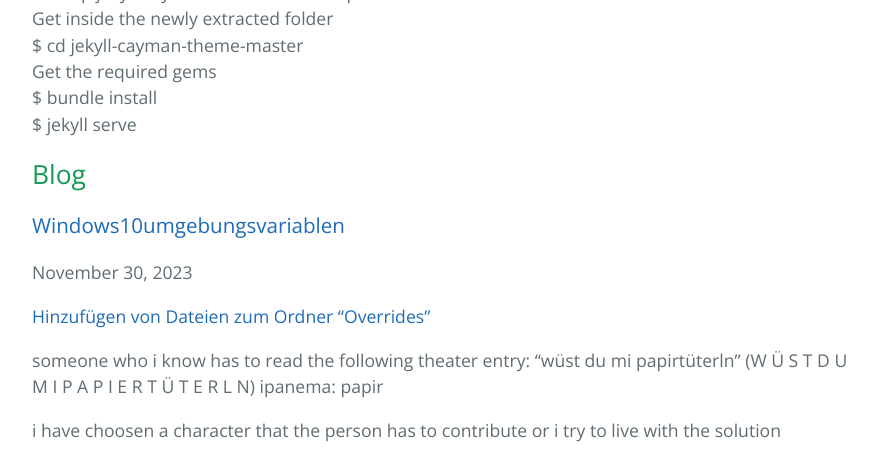
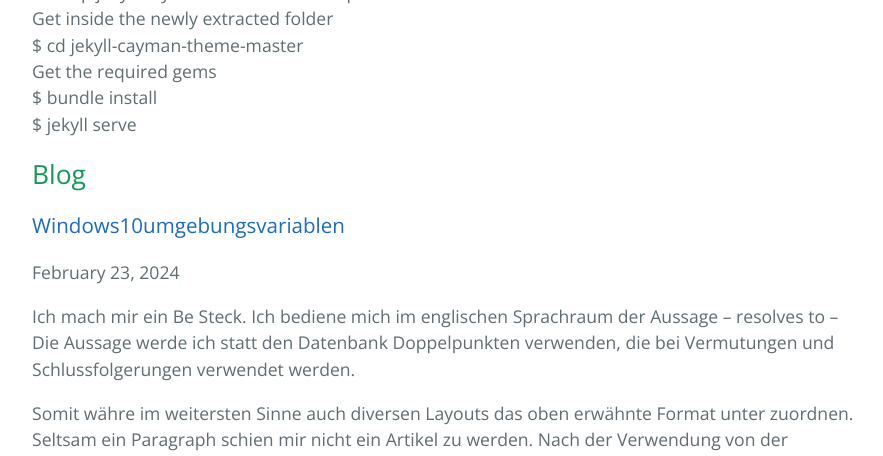
Before and after one commit to ledlightjungledStefan/Osterei, a Jekyll site: the page built from blog.html, in a window 1280 px wide and 1400 px high, scrolled down 655 px. Shown: the top 456 px of the window, without its empty margins (192-1075 px from the left). Built offline with Jekyll 4.4.1, drawn with Linux system fonts in a browser that asks for light colours; some of the changed text lies outside the part shown.

Commit message:
Update and rename 2023-11-30-Windows10Umgebungsvariablen.md to 2024-02-23-Windows10Umgebungsvariablen.md
git is coming the great - BOOM

```diff
--- a/_posts/2023-11-30-Windows10Umgebungsvariablen.md
+++ b/_posts/2024-02-23-Windows10Umgebungsvariablen.md
@@ -6,23 +6,23 @@ type: Chocolate
 image_path: /Osterei/assets/images/cupcakes/chocolate_banana.png
 description: cupcake with chocolate colors for /d %a in (%EINBAHN%) do dir /b %a
 ---
-[
-Hinzufügen von Dateien zum Ordner "Overrides"
-](https://learn.microsoft.com/de-de/microsoft-edge/devtools-guide-chromium/javascript/overrides#adding-files-to-your-overrides-folder)
+Ich mach mir ein Be Steck.
+Ich bediene mich im englischen Sprachraum der Aussage – resolves to –
+Die Aussage werde ich statt den Datenbank Doppelpunkten verwenden, die bei Vermutungen und Schlussfolgerungen verwendet werden.
 
-someone who i know has to read the following theater entry: "wüst du mi papirtüterln" (W Ü S T D U M I P A P I E R T Ü T E R L N)
-ipanema: papir
+Somit währe im weitersten Sinne auch diversen Layouts das oben erwähnte Format unter zuordnen.
+Seltsam ein Paragraph schien mir nicht ein Artikel zu werden. Nach der Verwendung von der Umschaltetaste statt der Feststelltaste
+wenn die Umschaltetaste gedrückt gehalten wird bevor die Eingabeaufforderungstaste gedrückt wird oder auch nachdem
+die Eingabeaufforderungstaste gedrückt worden ist könnte man nicht nur die Umschaltetaste loslassen sondern sich dann danach
+Fragen, warum der Zeilenabstand zwischen zwei Zeilen mit dem erwähnten Fall enger ist als ohne.
+Nun, nicht nur das das auf facebook ein tragisch komischer Postanweisungsgebrauch sein sollte um nicht ganz nicht beabsichtigt
+zu posten ist die Farge auch an die Frage geknüpft zumindest nach meinen getippten versuchen den kürzesten Weg für mich
+finden zu können, seit wann werden Geschwindigkeitsschwellen verwendet und hat die AI eine Ahnung davon?
+Webseiten speichern zu können, im weitesten Sinne – resolves to -
+javascript alert KARTEN zum Beispiel für die mögliche Nutzung mit facebook und ich fand auch facebook webhooks.
 
-i have choosen a character that the person has to contribute or i try to live with the solution
-- the caracter -
+Alles nur Planungsphase.
 
-![image](https://github.com/ledlightjungledStefan/Osterei/assets/75255909/9f89a07d-c150-4614-a9d6-4d8c8127cfe7)
-- who am i -
-
-Nichts ist perfekt. Responsive deute ich nicht mit alles sondern gezielt wählen können
-und nachdem auch schon mit dem smartphone aktualisiert werden kann
-
-könnte ich auch üben um nicht alle Geräte erreichenzu müssen.
 ![money_makes_me_funny](https://github.com/ledlightjungledStefan/Osterei/assets/75255909/66b1fd9f-b517-428a-b7e4-1dd664528ae3)
 
 Vor allem dachte ich mir das, weil die SDK template Anwendung ASTRO
```
